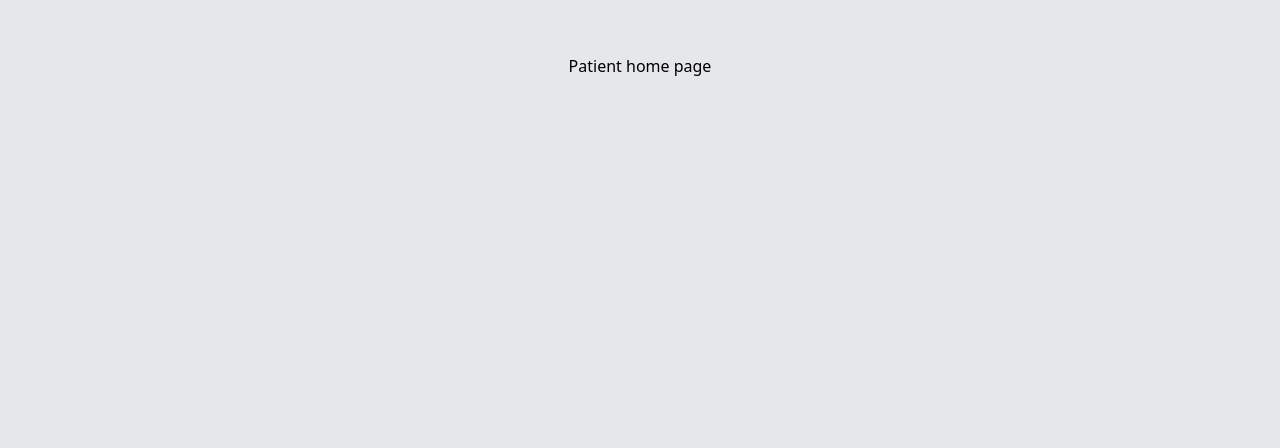
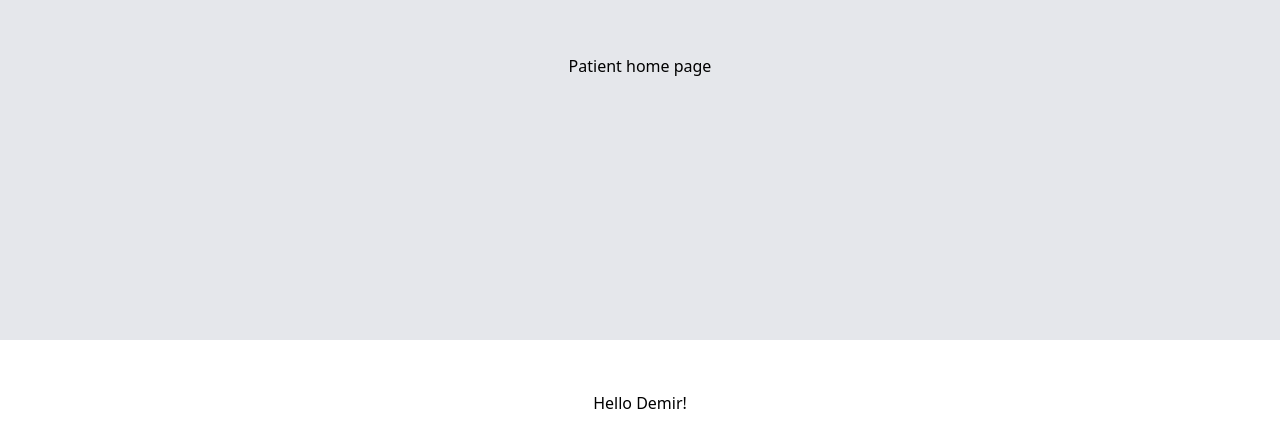
Before and after one commit to daltay15/HackDFW, a React (Create React App) app: page /patientdisplay in a window 1280 px wide. Shown: the part 334-782 px from the top of the page. Built offline with nearby package versions, Linux system fonts and the light colour scheme.

Commit message:
Beginning work on Navigation Component

```diff
--- /dev/null
+++ b/src/components/linkitem.js
@@ -0,0 +1,22 @@
+import { useRouter } from 'next/router';
+import Link from 'next/link';
+
+export default function LinkItem({
+    href,
+    title,
+  }) {
+    const { pathname } = useRouter();
+    const isActive = pathname == href;
+
+    return (
+      <Link href={href}>
+        <div
+          className={`text-xs flex items-center cursor-pointer hover:scale-110 transition duration-100 font-novaregular text-black ${
+            isActive ? 'scale-105 underline' : ''
+          }`}
+        >
+          {title}
+        </div>
+      </Link>
+    );
+  }
--- a/src/components/navigation.js
+++ b/src/components/navigation.js
@@ -1,20 +1,14 @@
 import React from "react";
 
-const Navigation = () => {
+function Navigation(){
   const Menus = [{ name: "Home", icon: "home-outlnie", dis: "translate-x-0" }];
   return (
-    <div className="bg-white max-h-[4.4rem] px-6 rounded-t-xl">
-      <ul>
-        {Menus.map((menu) => (
-          <li className="inline-block">
-            <a href="#" className="flex items-center">
-              <span className="material-icons-outlined">{menu.icon}</span>
-              <span className="text-sm">{menu.name}</span>
-            </a>
-          </li>
-        ))}
-      </ul>
-    </div>
+    //Create a footer which will go at the bottom of the screen//
+    <footer className="absolute h-[126px] bg-white text-black bottom-0 w-full">
+      <div className="w-full h-full flex items-center justify-center">
+        Hello Demir!
+      </div>
+    </footer>
   );
 };
 
--- a/src/pages/Patient/patientdisplay.js
+++ b/src/pages/Patient/patientdisplay.js
@@ -1,9 +1,15 @@
 import React, { useState } from "react";
+
+import Navigation from "../../components/navigation";
 
 export default function PatientDisplay() {
   return (
-    <div className="h-screen flex justify-center items-center bg-gray-200">
+    <div className="h-screen w-screen bg-black">
+    <div className="flex justify-center items-center bg-gray-200 h-full">
       Patient home page
+
+    </div>
+    <Navigation/>
     </div>
   );
 }
```
